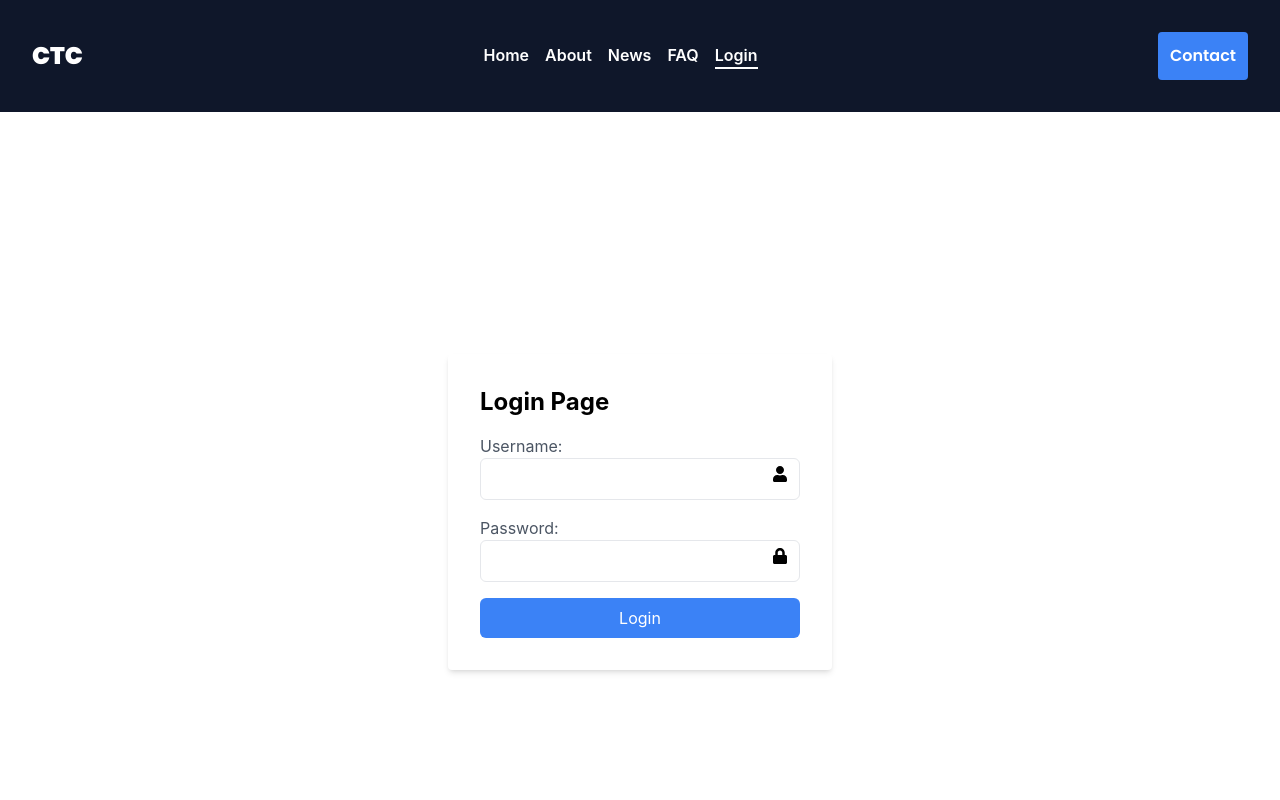
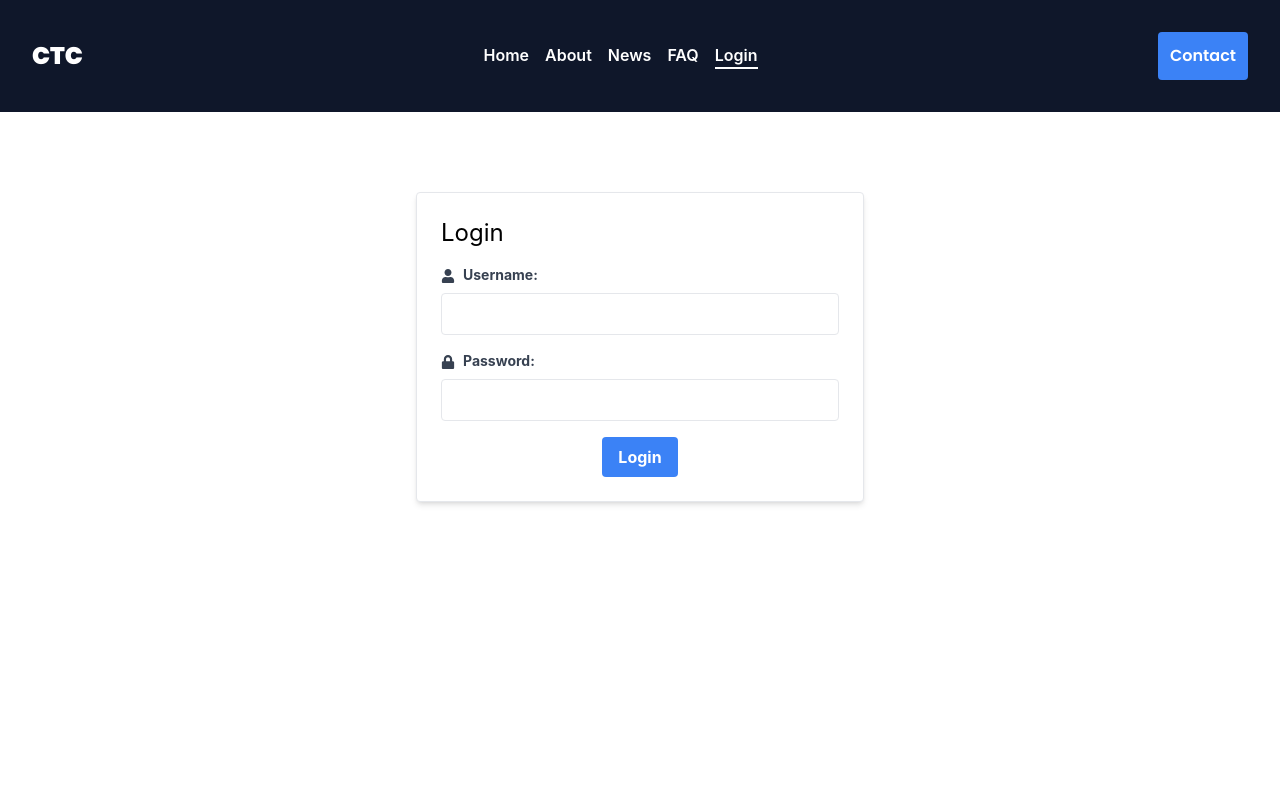
Before and after one commit to nakaohideo/TechClub-Mern-Stack, a React (Create React App) app in the folder frontend/: page /login in a window 1280 px wide. Shown: the top 800 px of the page. Built offline with nearby package versions, Linux system fonts and the light colour scheme.

Commit message:
CTC-webite-Mern-Stack-Login-Commit

```diff
--- a/frontend/src/components/Admin/login.jsx
+++ b/frontend/src/components/Admin/login.jsx
@@ -1,68 +1,84 @@
 import React, { useState } from "react";
-import { FaUser, FaLock } from "react-icons/fa"; // Importing icons from react-icons
+import { Link } from "react-router-dom";
+import { FaUser, FaLock } from "react-icons/fa";
 import { correctUsername, correctPassword } from "./credentials.js";
-import CreatePosts from "./CreatePost.jsx";
 
-const LoginPage = () => {
+const LoginForm = () => {
   const [username, setUsername] = useState("");
   const [password, setPassword] = useState("");
-  const [errorMessage, setErrorMessage] = useState("");
+  const [loginSuccess, setLoginSuccess] = useState(null);
 
   const handleLogin = () => {
-    // Check if the entered username and password are correct
-    if (username === correctUsername && password === correctPassword) {
-      // Redirect to another page on successful login
-      window.location.href = "admin";
+    // Check if the username and password are correct
+    const isValidCredentials =
+      username === correctUsername && password === correctPassword;
+
+    if (isValidCredentials) {
+      // Set login success state to true
+      setLoginSuccess(true);
     } else {
-      // Display an error message for incorrect credentials
-      setErrorMessage("Username and password are incorrect. Please try again.");
+      // Set login success state to false
+      setLoginSuccess(false);
     }
   };
 
   return (
-    <div className="flex items-center justify-center h-screen">
-      <div className="bg-white p-8 rounded shadow-md w-96">
-        <h1 className="text-2xl font-bold mb-4">Login Page</h1>
+    <div className="h-screen">
+      <div className="max-w-md mx-auto mt-20 p-6 bg-white border rounded shadow-md">
+        <h2 className="text-2xl mb-4">Login</h2>
+
         <div className="mb-4">
-          <label className="block text-gray-600">Username:</label>
-          <div className="relative">
+          <label className="block text-gray-700 text-sm font-bold mb-2">
+            <FaUser className="inline-block mr-2" />
+            Username:
+          </label>
           <input
             type="text"
+            className="w-full border rounded py-2 px-3"
             value={username}
             onChange={(e) => setUsername(e.target.value)}
-              className="w-full px-4 py-2 border rounded-md focus:outline-none focus:ring-2 focus:ring-blue-500"
           />
-            <span className="absolute right-3 top-2">
-              <FaUser />
-            </span>
         </div>
-        </div>
+
         <div className="mb-4">
-          <label className="block text-gray-600">Password:</label>
-          <div className="relative">
+          <label className="block text-gray-700 text-sm font-bold mb-2">
+            <FaLock className="inline-block mr-2" />
+            Password:
+          </label>
           <input
             type="password"
+            className="w-full border rounded py-2 px-3"
             value={password}
             onChange={(e) => setPassword(e.target.value)}
-              className="w-full px-4 py-2 border rounded-md focus:outline-none focus:ring-2 focus:ring-blue-500"
           />
-            <span className="absolute right-3 top-2">
-              <FaLock />
-            </span>
         </div>
-        </div>
+
+        <div className="flex justify-around items-center">
           <button
+            className="bg-blue-500 hover:bg-blue-700 text-white font-bold py-2 px-4 rounded"
             onClick={handleLogin}
-          className="w-full bg-blue-500 text-white py-2 rounded-md hover:bg-blue-600"
           >
             Login
           </button>
-        {errorMessage && (
-          <p className="text-red-500 text-sm mt-2">{errorMessage}</p>
+
+          {loginSuccess && (
+            <div className="mt-4">
+              <p className="text-green-600">Login successful!</p>
+              <Link to="/admin" className="text-blue-500 hover:underline">
+                Go to Admin Dashboard
+              </Link>
+            </div>
           )}
+
+          {!loginSuccess && loginSuccess !== null && (
+            <p className="text-red-600 mt-4">
+              Username and password are incorrect. Please try again.
+            </p>
+          )}
+        </div>
       </div>
     </div>
   );
 };
 
-export default LoginPage;
+export default LoginForm;
```
Lines whose indentation alone changed are shown as unchanged.
